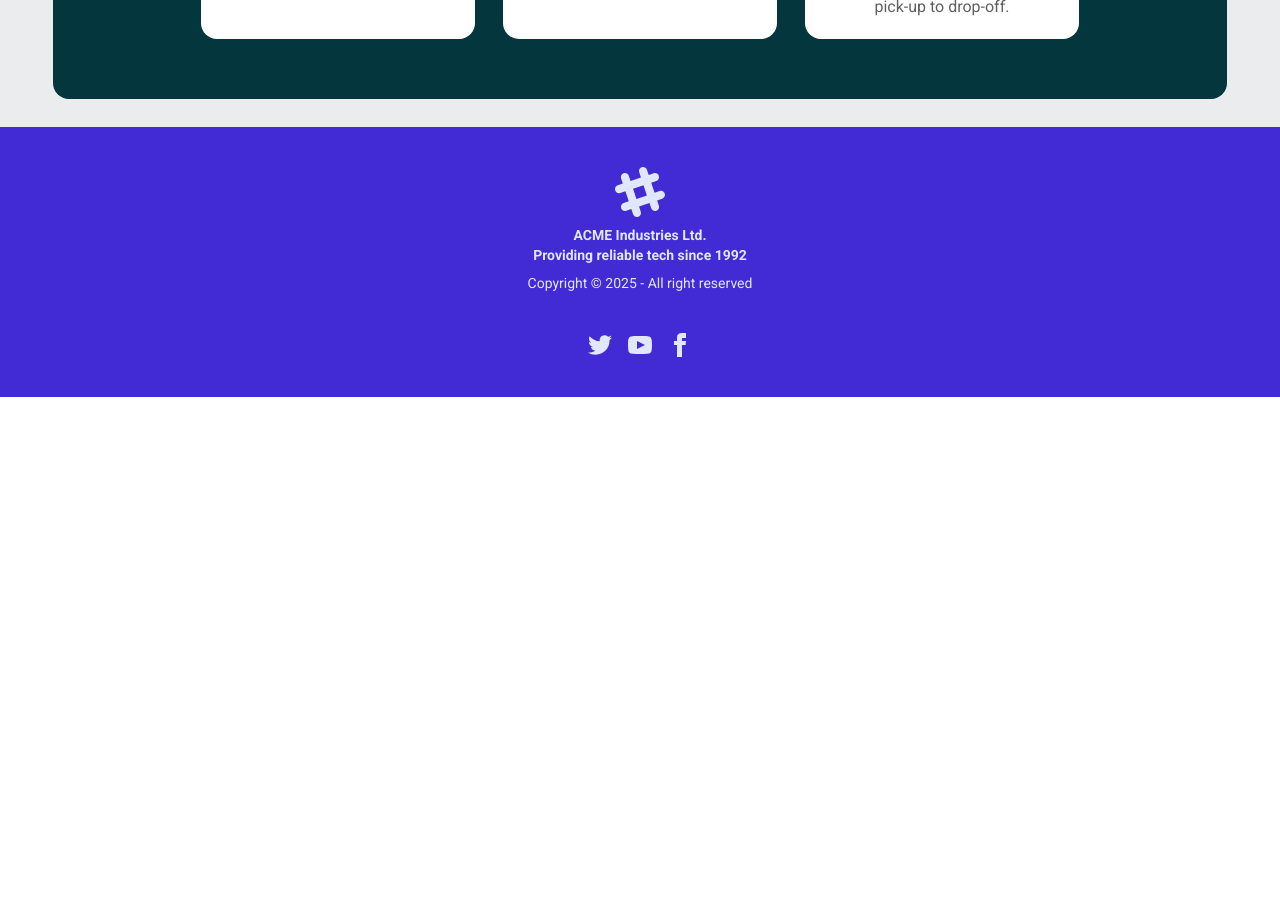
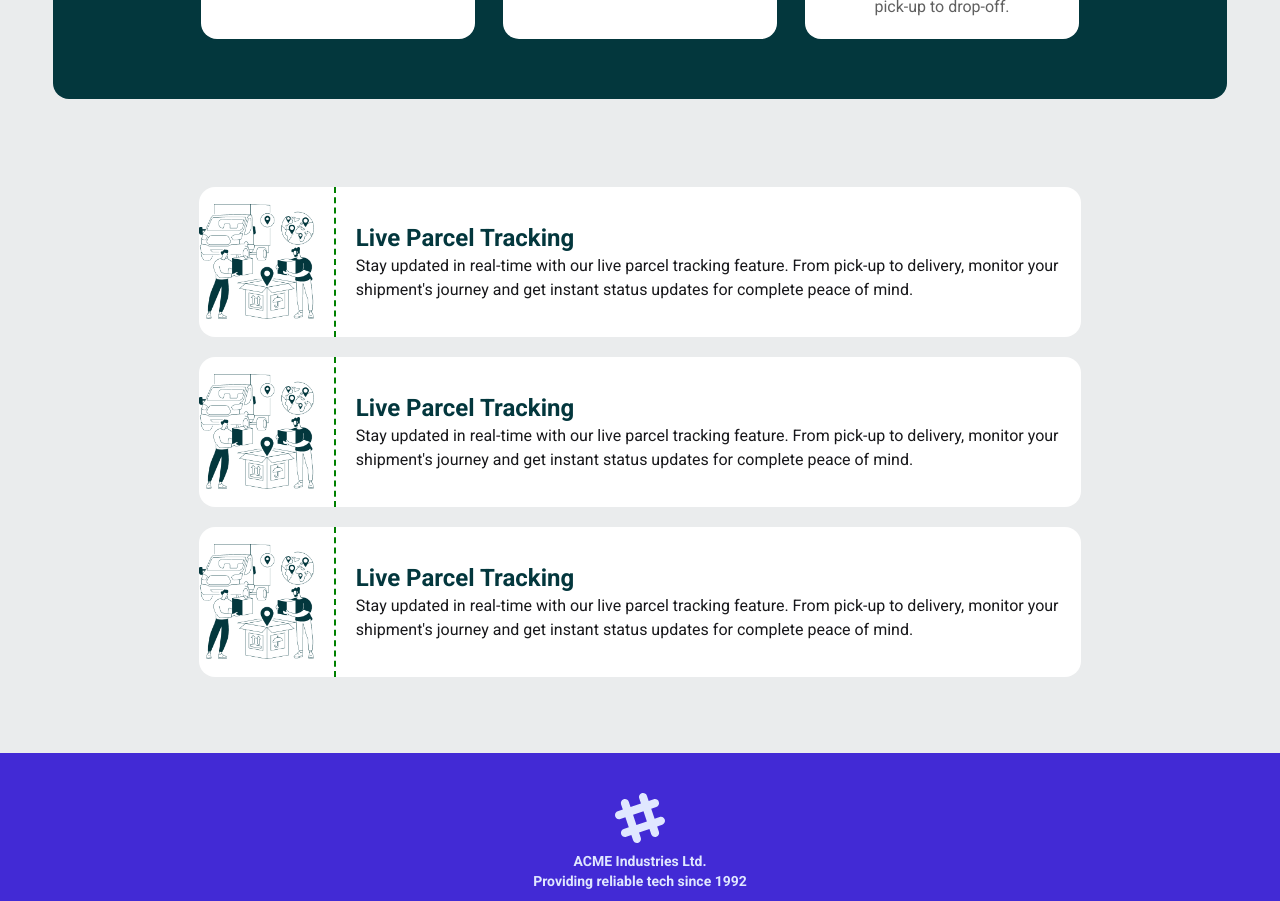
Before and after one commit to rifat7223/QuickBasket, a React (Vite) app: page / in a window 1280 px wide. Shown: the part 1880-2781 px from the top of the page. Before the commit the page ends 2277 px from the top, so only its background shows below. Built offline with nearby package versions, Linux system fonts and the light colour scheme.

Commit message:
added support session

```diff
--- a/src/Pages/Home/Home/Home.jsx
+++ b/src/Pages/Home/Home/Home.jsx
@@ -2,6 +2,7 @@ import React from 'react';
 import Banner from '../Banner/Banner';
 import HowWorks from '../HowWorks/HowWorks';
 import Servics from '../Servics/Servics';
+import Support from '../Support/Support';
 
 const Home = () => {
     return (
@@ -15,6 +16,9 @@ const Home = () => {
           <div>
             <Servics></Servics>
           </div>
+          <div>
+            <Support></Support>
+          </div>
         </div>
     );
 };
--- a/src/Pages/Home/Servics/Servics.jsx
+++ b/src/Pages/Home/Servics/Servics.jsx
@@ -47,6 +47,7 @@ const Servics = () => {
                     <p className='text-[#606060]'>We deliver parcels within 24–72 hours in Dhaka, Chittagong, Sylhet, Khulna, and Rajshahi. Express delivery available in Dhaka within 4–6 hours from pick-up to drop-off.</p>
                 </div>
              </div>
+
         </div>
     );
 };
--- /dev/null
+++ b/src/Pages/Home/Support/Support.jsx
@@ -0,0 +1,62 @@
+import React from 'react';
+import support1 from '../../../assets/live-tracking.png'
+const Support = () => {
+    return (
+        <div className='max-w-10/12 mx-auto p-6 mt-10 rounded-2xl'>
+            {/* all services */}
+           <div className='flex gap-5 flex-col p-6'>
+             <div className='flex gap-5 justify-center items-center  bg-white rounded-2xl'>
+                {/* card 1 */}
+                <div>
+                  <img src={support1} alt="" />
+                </div>
+               <div style={{
+      borderLeft: "2px dashed green",
+      height: "150px"
+    }} />
+
+
+                <div>
+                    <h1 className='text-[#03373D] text-2xl font-bold'>Live Parcel Tracking</h1>
+                    <p>Stay updated in real-time with our live parcel tracking feature. From pick-up to delivery, monitor your shipment's journey and get instant status updates for complete peace of mind.</p>
+                </div>
+            </div>
+             <div className='flex gap-5 justify-center items-center  bg-white rounded-2xl'>
+                {/* card 1 */}
+                <div>
+                  <img src={support1} alt="" />
+                </div>
+               <div style={{
+      borderLeft: "2px dashed green",
+      height: "150px"
+    }} />
+
+
+                <div>
+                    <h1 className='text-[#03373D] text-2xl font-bold'>Live Parcel Tracking</h1>
+                    <p>Stay updated in real-time with our live parcel tracking feature. From pick-up to delivery, monitor your shipment's journey and get instant status updates for complete peace of mind.</p>
+                </div>
+            </div>
+             <div className='flex gap-5 justify-center items-center  bg-white rounded-2xl'>
+                {/* card 1 */}
+                <div>
+                  <img src={support1} alt="" />
+                </div>
+               <div style={{
+      borderLeft: "2px dashed green",
+      height: "150px"
+    }} />
+
+
+                <div>
+                    <h1 className='text-[#03373D] text-2xl font-bold'>Live Parcel Tracking</h1>
+                    <p>Stay updated in real-time with our live parcel tracking feature. From pick-up to delivery, monitor your shipment's journey and get instant status updates for complete peace of mind.</p>
+                </div>
+            </div>
+
+           </div>
+        </div>
+    );
+};
+
+export default Support;
```
Also changed, not shown: src/index.css (line endings or trailing spaces).
